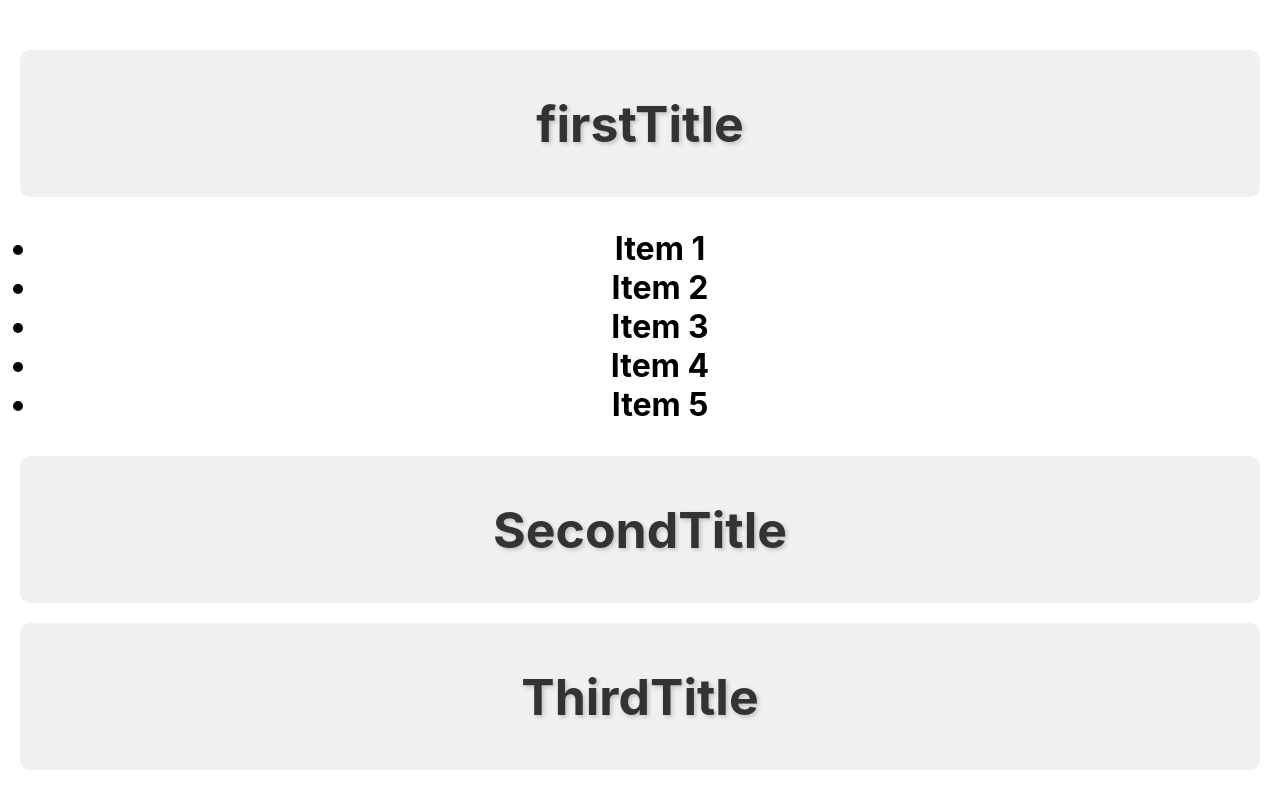
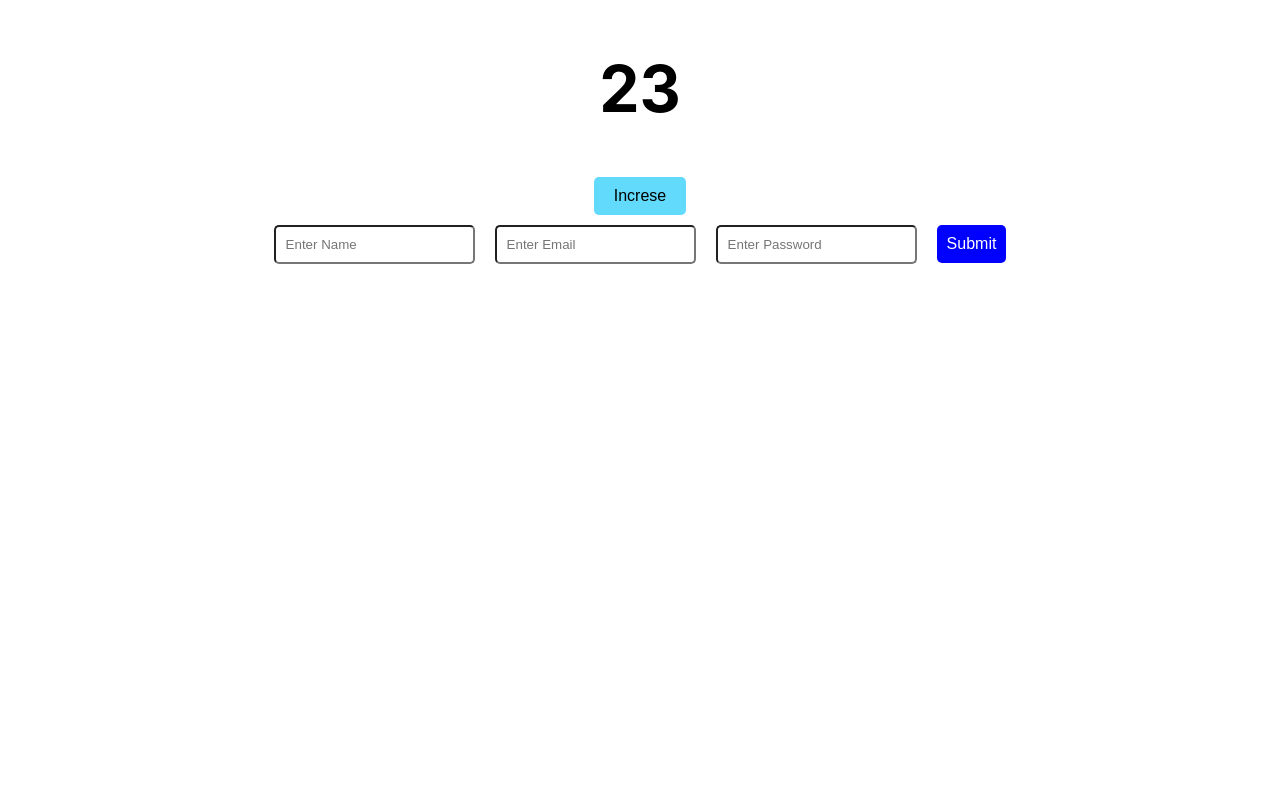
Before and after one commit to prabesh1032/firstReact, a React (Create React App) app: page / in a window 1280 px wide. Built offline with nearby package versions, Linux system fonts and the light colour scheme.

Commit message:
basic concept

```diff
--- a/src/App.js
+++ b/src/App.js
@@ -1,12 +1,15 @@
 import React from 'react';
 import './App.css';
-import About from './screens/About';
+// import About from './screens/About';
+import Register from './screens/Register';
+//import Userlist from './screens/Userlist';
 function App() {
 
   return (
     <div className="App">
       {/* <h1><About></About></h1> */}
-      <h1><About/></h1>
+      <h1><Register/></h1>
+      {/* <h1><Userlist/></h1> */}
       </div>
   );
 }
--- a/src/components/Title.js
+++ b/src/components/Title.js
@@ -1,13 +1,22 @@
 import React from 'react';
 
-function Title(props) {
-return (
+function Title({ name, contactnumber, schoolname, rollno }) {
+  return (
     <div style={{ textAlign: 'center', margin: '20px', padding: '10px', backgroundColor: '#f0f0f0', borderRadius: '10px' }}>
-        <h1 style={{ fontSize: '50px', color: '#333', fontWeight: 'bold', textShadow: '2px 2px 4px rgba(0, 0, 0, 0.2)' }}>
-            {props.name}
-        </h1>
+      <h1 style={{ fontSize: '50px', color: 'blue', fontWeight: 'bold', textShadow: '2px 2px 4px rgba(0, 0, 0, 0.2)' }}>
+        {name}
+      </h1>
+      <h1 style={{ fontSize: '50px', color: 'blue', fontWeight: 'bold', textShadow: '2px 2px 4px rgba(0, 0, 0, 0.2)' }}>
+        {contactnumber}
+      </h1>
+      <h1 style={{ fontSize: '50px', color: 'blue', fontWeight: 'bold', textShadow: '2px 2px 4px rgba(0, 0, 0, 0.2)' }}>
+        {schoolname}
+      </h1>
+      <h1 style={{ fontSize: '50px', color: 'blue', fontWeight: 'bold', textShadow: '2px 2px 4px rgba(0, 0, 0, 0.2)' }}>
+        {rollno}
+      </h1>
     </div>
-);
+  );
 }
 
 export default Title;
--- a/src/screens/About.js
+++ b/src/screens/About.js
@@ -5,10 +5,11 @@ import UnorderedList from '../components/Unorderedlist.js';
 function About() {
   return (
     <div>
-      <Title name = "firstTitle"/>
+      <Title name="firstTitle"
+        schoolname={"LumbiniIct"}
+        rollno={10}
+        contactnumber={9812345678} />
       <UnorderedList />
-      <Title name = "SecondTitle"/>
-      <Title name = "ThirdTitle"/>
     </div>
   );
 }
--- /dev/null
+++ b/src/screens/Register.js
@@ -0,0 +1,38 @@
+import React, { useEffect, useState } from 'react';
+
+function Register() {
+
+  const [name, setName] = useState('');
+  const [email, setEmail] = useState('');
+  const [password, setPassword] = useState('');
+  const [age, setAge] = useState(23);
+
+  function handleRegister(event) {
+    event.preventDefault(); // Prevent the default form submission behavior
+    console.log("Registered Successfully");
+  }
+  function increseAge(event) {
+    event.preventDefault();
+    setAge(age + 1);
+  }
+  useEffect(() => {
+    console.log("age:", age);
+  }, [age]);
+
+  return (
+    <form>
+         <h1>{age}</h1>
+         <button onClick={increseAge}>Increse</button>
+            <div>
+              <input type="text" placeholder="Enter Name" value={name} onChange={(e) => setName(e.target.value)} style={{ margin: '10px', padding: '10px', borderRadius: '5px' }} />
+              <input type="email" placeholder="Enter Email" value={email} onChange={(e) => setEmail(e.target.value)} style={{ margin: '10px', padding: '10px', borderRadius: '5px' }} />
+              <input type="password" placeholder="Enter Password" value={password} onChange={(e) => setPassword(e.target.value)} style={{ margin: '10px', padding: '10px', borderRadius: '5px' }} />
+              <button onClick={handleRegister} style={{ margin: '10px', padding: '10px', borderRadius: '5px', backgroundColor: 'blue', color: 'white' }}>
+                Submit
+              </button>
+            </div>
+    </form>
+  );
+}
+
+export default Register;
--- /dev/null
+++ b/src/screens/Userlist.js
@@ -0,0 +1,22 @@
+import React from 'react'
+import Usercontain from '../components/Usercontain';
+import data from '../utils/data';
+
+function Userlist() {
+
+    return (
+        <div>
+            {
+                data.map(({ name, schoolname, rollno, contactnumber }) => (
+                <h1><Usercontain name={name}
+                    schoolname={schoolname}
+                    rollno={rollno}
+                    contactnumber={contactnumber}
+                /></h1>
+            )
+            )}
+        </div>
+    );
+}
+
+export default Userlist
```
Also changed, not shown: src/components/Usercontain.js (added, +14 -0 lines), src/utils/data.js (added, +21 -0 lines).
